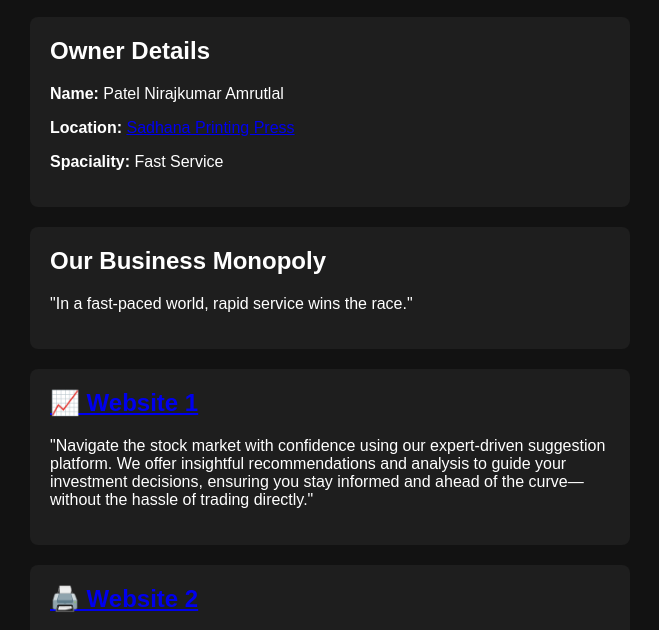
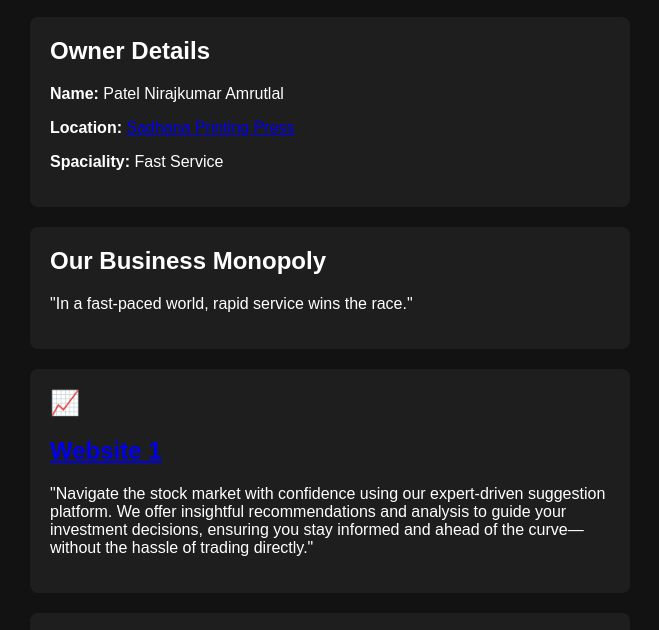
Before and after one commit to sadhanaprintingpress/NIRAJ, a plain HTML site: page index.html in a window 1280 px wide. Shown: the part 315-945 px from the top of the page, without its empty margins (310-969 px from the left). Drawn offline with Linux system fonts and the light colour scheme.

Commit message:
Update index.html

```diff
--- a/index.html
+++ b/index.html
@@ -31,11 +31,11 @@
                 <p>"In a fast-paced world, rapid service wins the race."</p>
             </section>
             <section class="post">
-                <a href="https://sites.google.com/view/nmasstockresearchcentre/home"><h2>📈 Website 1 </h2> </a>
+                <h2>📈</h2> <a class="w1" href="https://sites.google.com/view/nmasstockresearchcentre/home"><h2>Website 1 </h2> </a>
                 <p>"Navigate the stock market with confidence using our expert-driven suggestion platform. We offer insightful recommendations and analysis to guide your investment decisions, ensuring you stay informed and ahead of the curve—without the hassle of trading directly."</p>
             </section>
             <section class="post">
-                <a href="https://sites.google.com/view/sadhanapress/home"><h2>🖨️ Website 2 </h2></a>
+                <h2>🖨️</h2><a class="w1" href="https://sites.google.com/view/sadhanapress/home"><h2> Website 2 </h2></a>
                 <p>"Transform your ideas into reality with our cutting-edge printing services. Specializing in rapid turnaround, we ensure your projects are delivered with speed and precision. From concept to completion, experience the power of fast service without compromising on quality."</p>
             </section>
             <section class="post">
```
